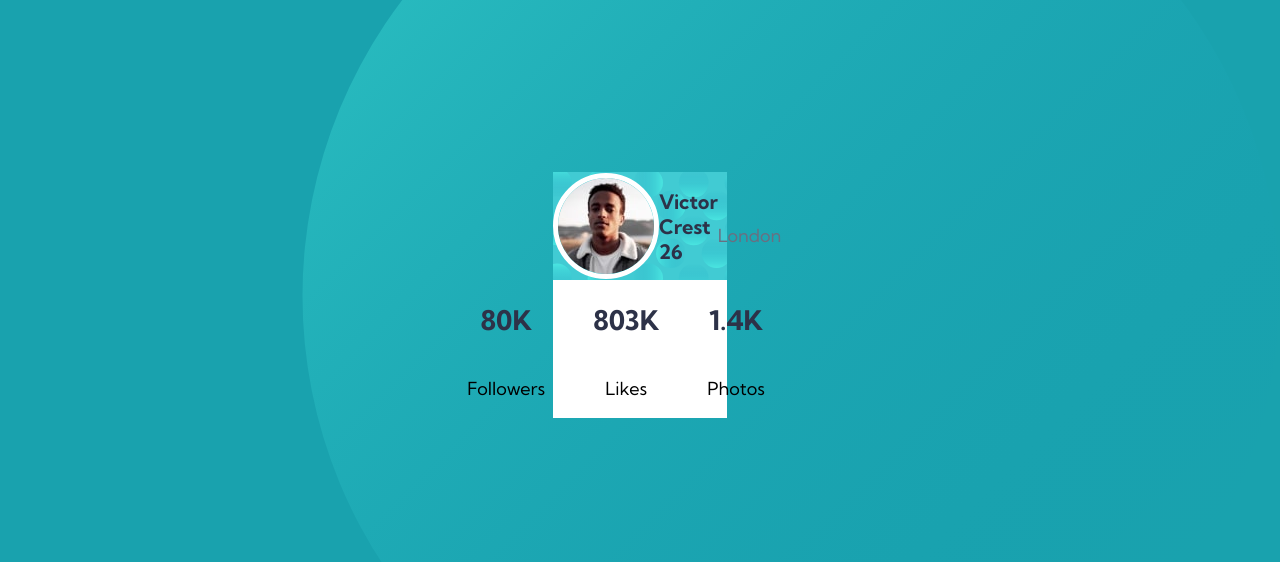
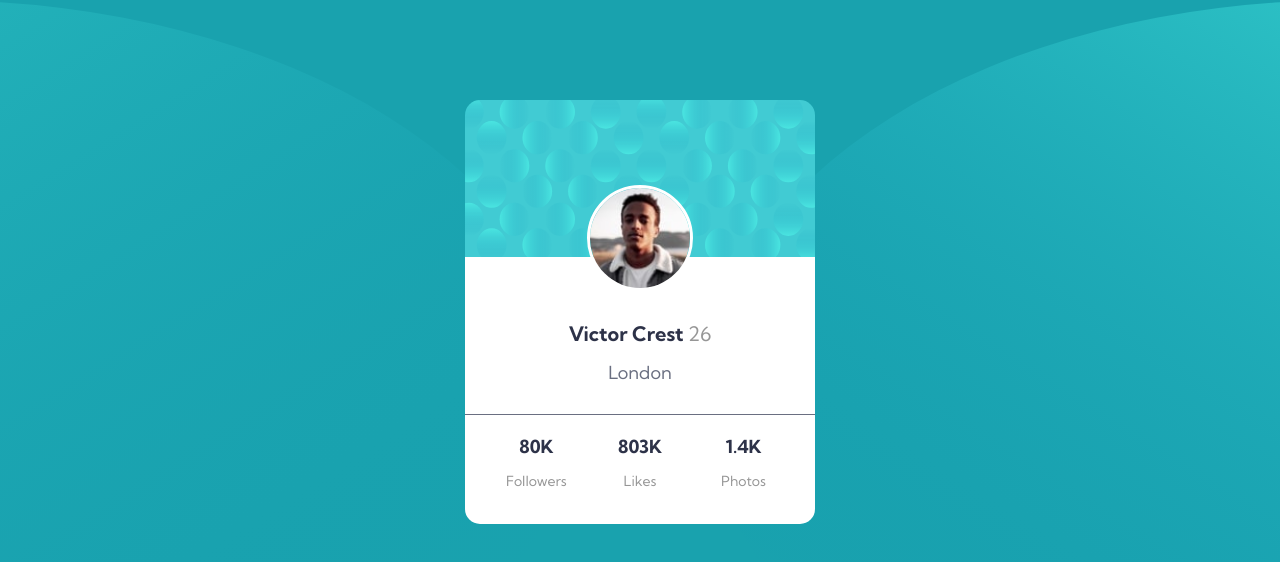
Before and after one commit to elisavet12/profile-card-component-main, a plain HTML site: page index.html in a window 1280 px wide. Drawn offline with Linux system fonts and the light colour scheme.

Commit message:
css final

```diff
--- a/index.html
+++ b/index.html
@@ -34,25 +34,26 @@
   </head>
   <body>
     <main>
-      <div class="container">
+      <div class="card">
         <section class="row-1">
           <img class="image" src="./images/image-victor.jpg" alt="Victor" />
-          <h1 class="name">Victor Crest 26</h1>
+
+          <h1 class="name">Victor Crest <span>26</span></h1>
           <p class="region">London</p>
         </section>
         <section class="row-2">
           <div class="statistics">
             <div class="stats stat-one">
               <h2 class="stat">80K</h2>
-              <p class="stat-tile">Followers</p>
+              <p class="stat-title">Followers</p>
             </div>
             <div class="stats stat-two">
               <h2 class="stat">803K</h2>
-              <p class="stat-tile">Likes</p>
+              <p class="stat-title">Likes</p>
             </div>
             <div class="stats stat-three">
               <h2 class="stat">1.4K</h2>
-              <p class="stat-tile">Photos</p>
+              <p class="stat-title">Photos</p>
             </div>
           </div>
         </section>
--- a/style.css
+++ b/style.css
@@ -6,65 +6,98 @@
 }
 
 body {
-  background-image: url(./images/bg-pattern-bottom.svg);
-  background-position: right;
+  background-image: url(./images/bg-pattern-bottom.svg),
+    url(./images/bg-pattern-top.svg);
   background-repeat: no-repeat;
-  background-repeat-x: inherit;
+  background-size: 100% 100%;
   background-color: var(--Dark-cyan);
   font-family: "Kumbh Sans";
   font-size: 18px;
+  overflow: hidden;
+  margin: 0px;
+  box-sizing: border-box;
+  min-height: 100vh;
+  background-position: -55vw 100%, 55vw -55%;
 }
 
 main {
-  margin: 172px 545px;
+  padding: 100px;
+  text-align: center;
+  display: flex;
+  justify-content: center;
+}
+
+.card {
+  display: inline-flex;
+  flex-direction: column;
 }
 
 .row-1 {
-  background-color: var(--Dark-cyan);
+  background-color: white;
   background-image: url(./images/bg-pattern-card.svg);
+  background-repeat: no-repeat;
+  background-size: 100% 50%;
   display: flex;
-  flex-direction: row;
+  flex-direction: column;
+  padding: 85px 104px 30px 104px;
   align-items: center;
+  border-radius: 15px 15px 0px 0px;
 }
 
 .image {
   border-radius: 50%;
-  width: 96px;
-  height: 96px;
-  border: 5px solid white;
+  width: 100px;
+  height: 100px;
+  border: 3px solid white;
 }
 
 .name {
   font-size: 20px;
   font-weight: 700;
   color: var(--Very-dark-desaturated-blue);
+  padding: 30px 0px 15px 0px;
+  margin: 0px;
+  width: max-content;
+  height: auto;
+}
+
+span {
+  color: var(--Dark-gray);
+  font-weight: 400;
 }
 
 .region {
   color: var(--Dark-grayish-blue);
-  margin-bottom: 0px;
+  margin: 0px;
 }
 
 .row-2 {
   background-color: white;
-  display: flex;
-  justify-content: center;
+  border-top-style: solid;
+  border-width: 1px;
+  border-color: var(--Dark-grayish-blue);
+  border-radius: 0px 0px 15px 15px;
 }
 
 .statistics {
-  display: flex;
+  display: grid;
+  grid-template-columns: repeat(3, 1fr);
+  align-content: center;
   text-align: center;
+  padding: 20px;
 }
 
 .stats {
-  display: flex;
-  flex-direction: column;
-  margin-right: 48px;
+  text-align: center;
 }
 .stat {
   color: var(--Very-dark-desaturated-blue);
+  font-size: 18px;
+  font-weight: 700;
+  margin: 0px;
 }
 
 .stat-title {
   color: var(--Dark-gray);
+  font-size: 14px;
 }
```
